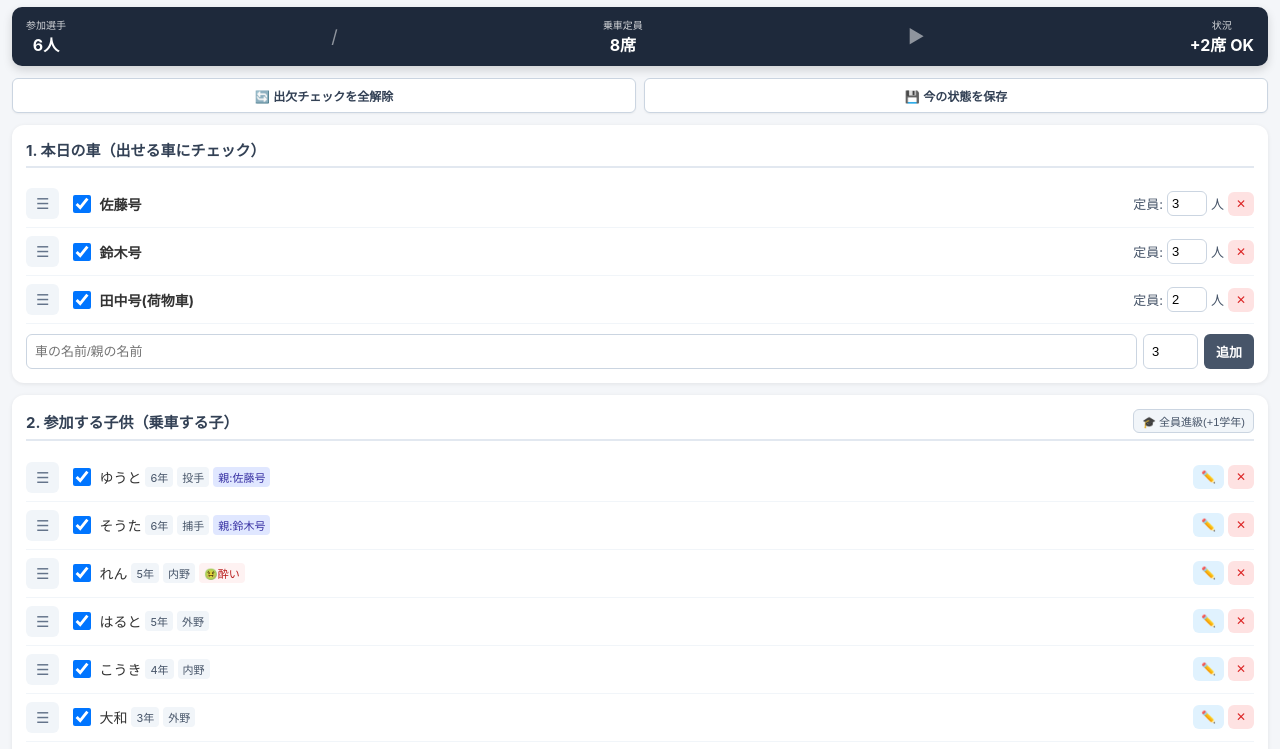
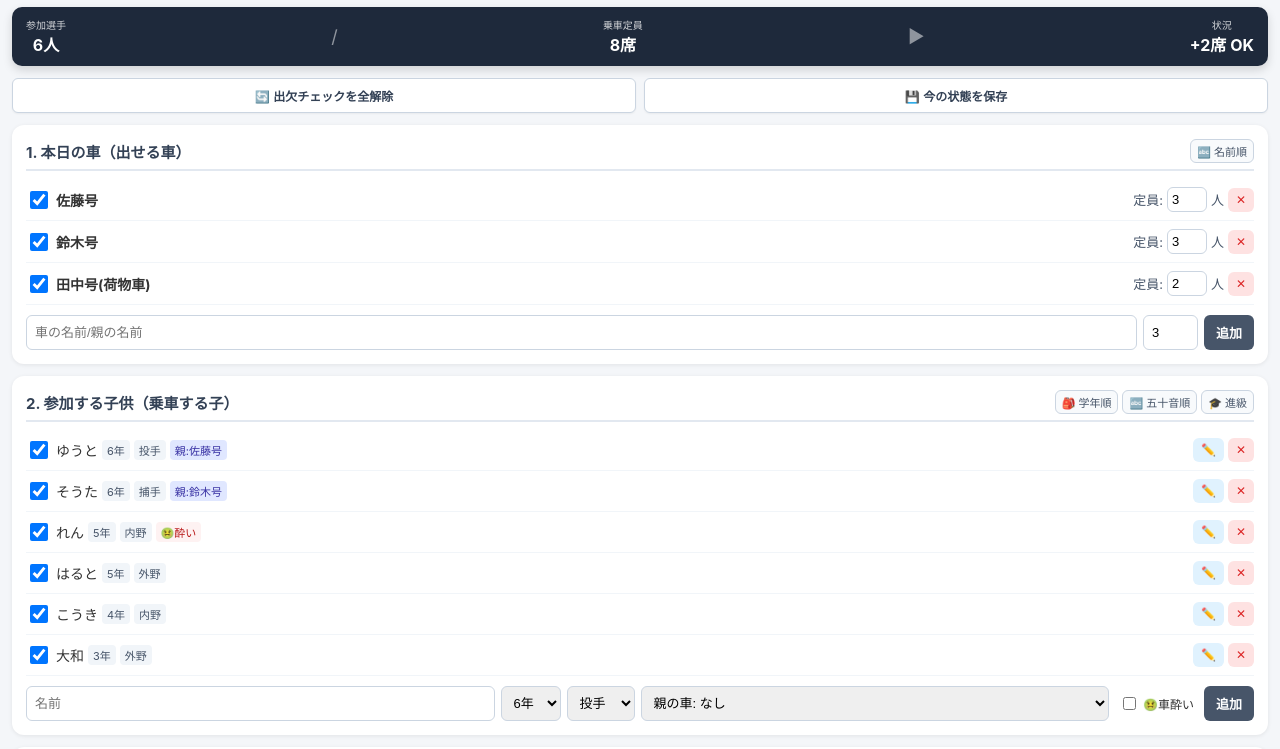
Before and after one commit to cannotfly1020-hub/-haisha, a plain HTML site: page index.html in a window 1280 px wide. Shown: the part 50-799 px from the top of the page. Drawn offline with Linux system fonts and the light colour scheme.

Commit message:
Update index.html

```diff
--- a/index.html
+++ b/index.html
@@ -56,7 +56,9 @@
   .control-btn:active { background: #f1f5f9; }
 
   .card { background: white; border-radius: 12px; padding: 14px; margin-bottom: 12px; box-shadow: 0 1px 4px rgba(0,0,0,0.08); }
-  .card h2 { font-size: 15px; margin-top: 0; border-bottom: 2px solid #e2e8f0; padding-bottom: 6px; color: #334155; display: flex; justify-content: space-between; align-items: center; }
+  .card-header { display: flex; justify-content: space-between; align-items: center; border-bottom: 2px solid #e2e8f0; padding-bottom: 6px; margin-bottom: 8px; }
+  .card-header h2 { font-size: 15px; margin: 0; color: #334155; }
+  .header-actions { display: flex; gap: 4px; }
 
   .btn { display: block; width: 100%; padding: 12px; border: none; border-radius: 8px; font-weight: bold; font-size: 15px; cursor: pointer; text-align: center; }
   .btn-primary { background-color: #2563eb; color: white; margin-top: 10px; }
@@ -64,46 +66,17 @@
   .btn-secondary { background-color: #475569; color: white; padding: 8px 12px; font-size: 13px; border-radius: 6px; border: none; font-weight: bold; cursor: pointer; }
   .btn-edit { background: #e0f2fe; color: #0284c7; border: none; border-radius: 6px; padding: 5px 8px; font-size: 12px; cursor: pointer; margin-left: 4px; }
   .btn-delete { background: #fee2e2; color: #dc2626; border: none; border-radius: 6px; padding: 5px 8px; font-size: 12px; cursor: pointer; margin-left: 4px; }
-  .btn-mini { background: #f1f5f9; color: #475569; border: 1px solid #cbd5e1; border-radius: 6px; padding: 3px 8px; font-size: 11px; cursor: pointer; font-weight: normal; }
+  .btn-mini { background: #f8fafc; color: #475569; border: 1px solid #cbd5e1; border-radius: 6px; padding: 3px 6px; font-size: 11px; cursor: pointer; font-weight: normal; }
 
-  /* ドラッグ＆ドロップ用スタイル（被り解消） */
   .item-row {
     display: flex;
     align-items: center;
     justify-content: space-between;
     padding: 8px 0;
     border-bottom: 1px solid #f1f5f9;
-    gap: 6px;
+    gap: 4px;
     background: white;
-    user-select: none;
-    touch-action: pan-y;
   }
-  .item-row.dragging {
-    opacity: 0.5;
-    background: #e2e8f0;
-  }
-
-  /* 独立したドラッグハンドル（押しやすく被らない設計） */
-  .drag-handle {
-    cursor: grab;
-    touch-action: none;
-    padding: 6px 10px;
-    margin-right: 4px;
-    background: #f1f5f9;
-    border-radius: 6px;
-    color: #64748b;
-    font-size: 15px;
-    display: flex;
-    align-items: center;
-    justify-content: center;
-    flex-shrink: 0;
-  }
-  .drag-handle:active {
-    cursor: grabbing;
-    background: #cbd5e1;
-    color: #1e3a8a;
-  }
-
   .item-left { display: flex; align-items: center; flex: 1; min-width: 0; }
   .item-left label { display: flex; align-items: center; overflow: hidden; text-overflow: ellipsis; white-space: nowrap; font-size: 14px; cursor: pointer; flex: 1; }
   .item-left input[type="checkbox"] { width: 18px; height: 18px; margin-right: 8px; flex-shrink: 0; }
@@ -163,9 +136,12 @@
 
 <!-- 1. 車両設定 -->
 <div class="card">
-  <h2>
-    <span>1. 本日の車（出せる車にチェック）</span>
-  </h2>
+  <div class="card-header">
+    <h2>1. 本日の車（出せる車）</h2>
+    <div class="header-actions">
+      <button type="button" class="btn-mini" onclick="sortCarsByName()">🔤 名前順</button>
+    </div>
+  </div>
   <div id="carList"></div>
   <div class="add-form">
     <input type="text" id="newCarName" placeholder="車の名前/親の名前" style="flex: 3; min-width: 120px;">
@@ -176,10 +152,14 @@
 
 <!-- 2. 子供・出欠設定 -->
 <div class="card">
-  <h2>
-    <span>2. 参加する子供（乗車する子）</span>
-    <button type="button" class="btn-mini" onclick="promoteAllGrades()">🎓 全員進級(+1学年)</button>
-  </h2>
+  <div class="card-header">
+    <h2>2. 参加する子供（乗車する子）</h2>
+    <div class="header-actions">
+      <button type="button" class="btn-mini" onclick="sortChildrenByGrade()">🎒 学年順</button>
+      <button type="button" class="btn-mini" onclick="sortChildrenByName()">🔤 五十音順</button>
+      <button type="button" class="btn-mini" onclick="promoteAllGrades()">🎓 進級</button>
+    </div>
+  </div>
   <div id="childList"></div>
   <div class="add-form">
     <input type="text" id="newChildName" placeholder="名前" style="flex: 2; min-width: 65px;">
@@ -346,6 +326,30 @@ function clearAllChecks() {
   }
 }
 
+/* 並び替えソート機能 */
+function sortCarsByName() {
+  cars.sort((a, b) => a.name.localeCompare(b.name, 'ja'));
+  saveData();
+  renderCars();
+}
+
+function sortChildrenByGrade() {
+  // 学年順（6年→1年）、同級生内は五十音順
+  children.sort((a, b) => {
+    if (b.grade !== a.grade) return b.grade - a.grade;
+    return a.name.localeCompare(b.name, 'ja');
+  });
+  saveData();
+  renderChildren();
+}
+
+function sortChildrenByName() {
+  // 純粋な名前順（五十音順）
+  children.sort((a, b) => a.name.localeCompare(b.name, 'ja'));
+  saveData();
+  renderChildren();
+}
+
 function updateStatusBar() {
   const activeKids = children.filter(c => c.active).length;
   const activeSeats = cars.filter(c => c.active).reduce((sum, c) => sum + (parseInt(c.capacity) || 0), 0);
@@ -399,10 +403,9 @@ function renderCars() {
   const list = document.getElementById('carList');
   if (!list) return;
   list.innerHTML = '';
-  cars.forEach((car, idx) => {
+  cars.forEach((car) => {
     list.innerHTML += `
-      <div class="item-row" data-index="${idx}">
-        <div class="drag-handle">☰</div>
+      <div class="item-row">
         <div class="item-left">
           <label>
             <input type="checkbox" ${car.active ? 'checked' : ''} onchange="toggleCar(${car.id})">
@@ -416,7 +419,6 @@ function renderCars() {
       </div>
     `;
   });
-  setupPointerDrag(list, cars, renderCars);
   updateCarSelectOptions();
 }
 
@@ -424,10 +426,9 @@ function renderChildren() {
   const list = document.getElementById('childList');
   if (!list) return;
   list.innerHTML = '';
-  children.forEach((c, idx) => {
+  children.forEach((c) => {
     list.innerHTML += `
-      <div class="item-row" data-index="${idx}">
-        <div class="drag-handle">☰</div>
+      <div class="item-row">
         <div class="item-left">
           <label>
             <input type="checkbox" ${c.active ? 'checked' : ''} onchange="toggleChild(${c.id})">
@@ -444,58 +445,6 @@ function renderChildren() {
         </div>
       </div>
     `;
-  });
-  setupPointerDrag(list, children, renderChildren);
-}
-
-/* スマホ用タッチドラッグ＆ドロップ実装 */
-function setupPointerDrag(container, array, renderCallback) {
-  let isDragging = false;
-  let activeRow = null;
-  let fromIndex = -1;
-
-  container.querySelectorAll('.drag-handle').forEach(handle => {
-    handle.addEventListener('pointerdown', (e) => {
-      isDragging = true;
-      activeRow = handle.closest('.item-row');
-      fromIndex = parseInt(activeRow.getAttribute('data-index'));
-      activeRow.classList.add('dragging');
-      handle.setPointerCapture(e.pointerId);
-    });
-
-    handle.addEventListener('pointermove', (e) => {
-      if (!isDragging || !activeRow) return;
-      e.preventDefault();
-
-      const clientY = e.clientY;
-      const rows = Array.from(container.querySelectorAll('.item-row:not(.dragging)'));
-
-      for (let row of rows) {
-        const rect = row.getBoundingClientRect();
-        if (clientY >= rect.top && clientY <= rect.bottom) {
-          const toIndex = parseInt(row.getAttribute('data-index'));
-          if (toIndex !== fromIndex) {
-            const movedItem = array.splice(fromIndex, 1)[0];
-            array.splice(toIndex, 0, movedItem);
-            saveData();
-            renderCallback();
-            break;
-          }
-        }
-      }
-    });
-
-    const stopDrag = () => {
-      if (isDragging && activeRow) {
-        activeRow.classList.remove('dragging');
-        isDragging = false;
-        activeRow = null;
-        fromIndex = -1;
-      }
-    };
-
-    handle.addEventListener('pointerup', stopDrag);
-    handle.addEventListener('pointercancel', stopDrag);
   });
 }
 
@@ -800,7 +749,7 @@ function generateCarpool() {
 
   currentAssignments = assignments;
 
-  // 結果テキストの生成（画面上の並び順通りに出力）
+  // 結果テキストの生成（画面上の車の並び順通りに出力）
   let hasMotionSick = activeKids.some(k => k.motionSick);
   let text = `【連絡】本日の配車です🚗\n---------------------\n`;
   activeCars.forEach(c => {
```
